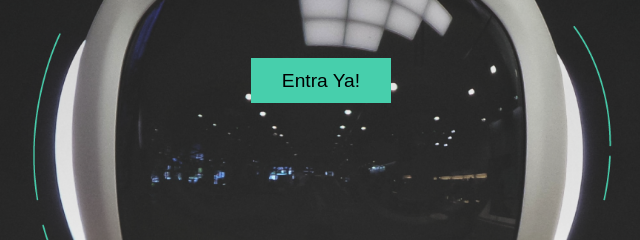
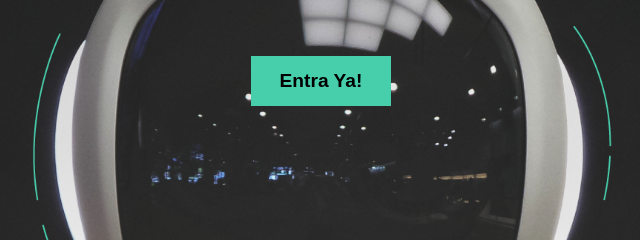
Before and after one commit to DavidHdez8/profesional-blog, a website: page index.html in a window 1280 px wide. Shown: the part 417-657 px from the top of the page, 319-959 px from the left. Drawn offline with Linux system fonts and the light colour scheme.

Commit message:
Detalles

```diff
--- a/css/main.css
+++ b/css/main.css
@@ -123,6 +123,10 @@ nav .profile-link a {
     background-color: #47CFAC;
     border: none;
     width: 140px;
-    height: 45px;
+    height: 50px;
     font-size: 1.2em;
 }
+
+.main-section-button button a {
+    font-weight: 700;
+}
```
